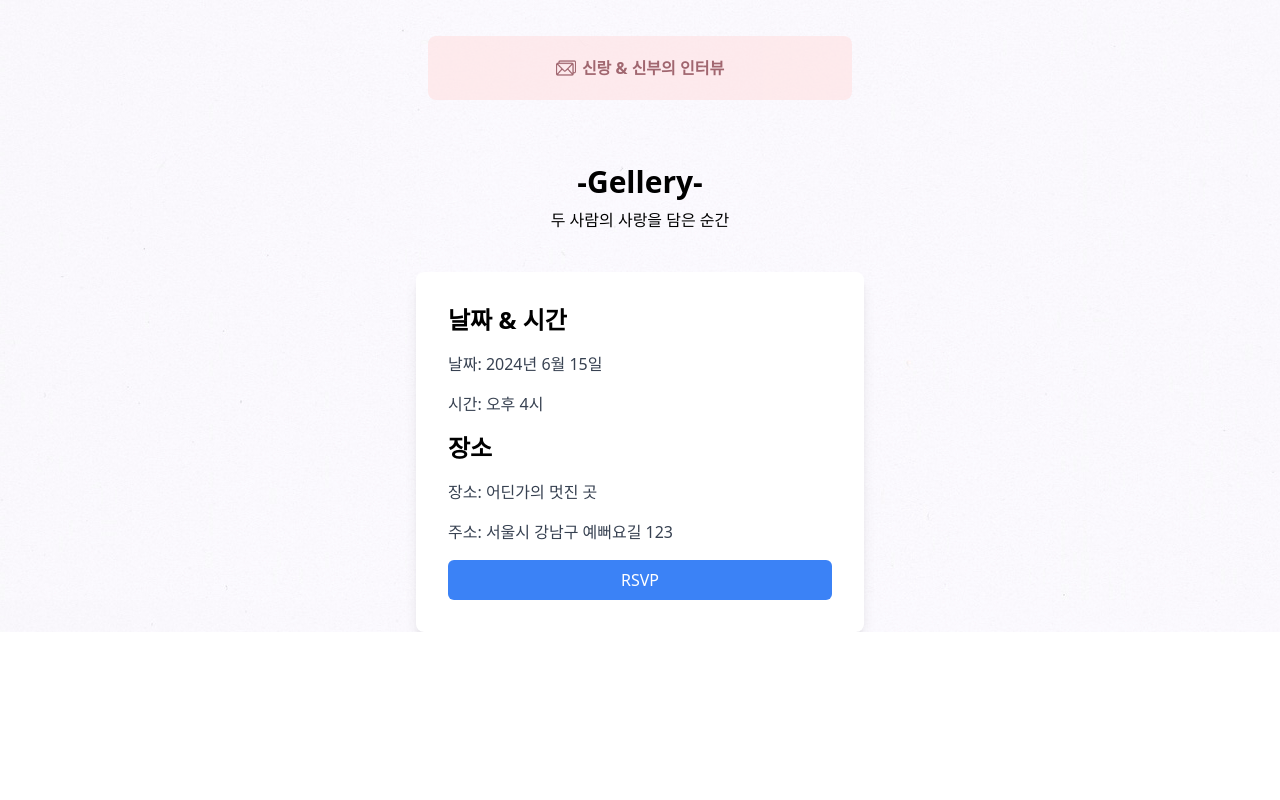
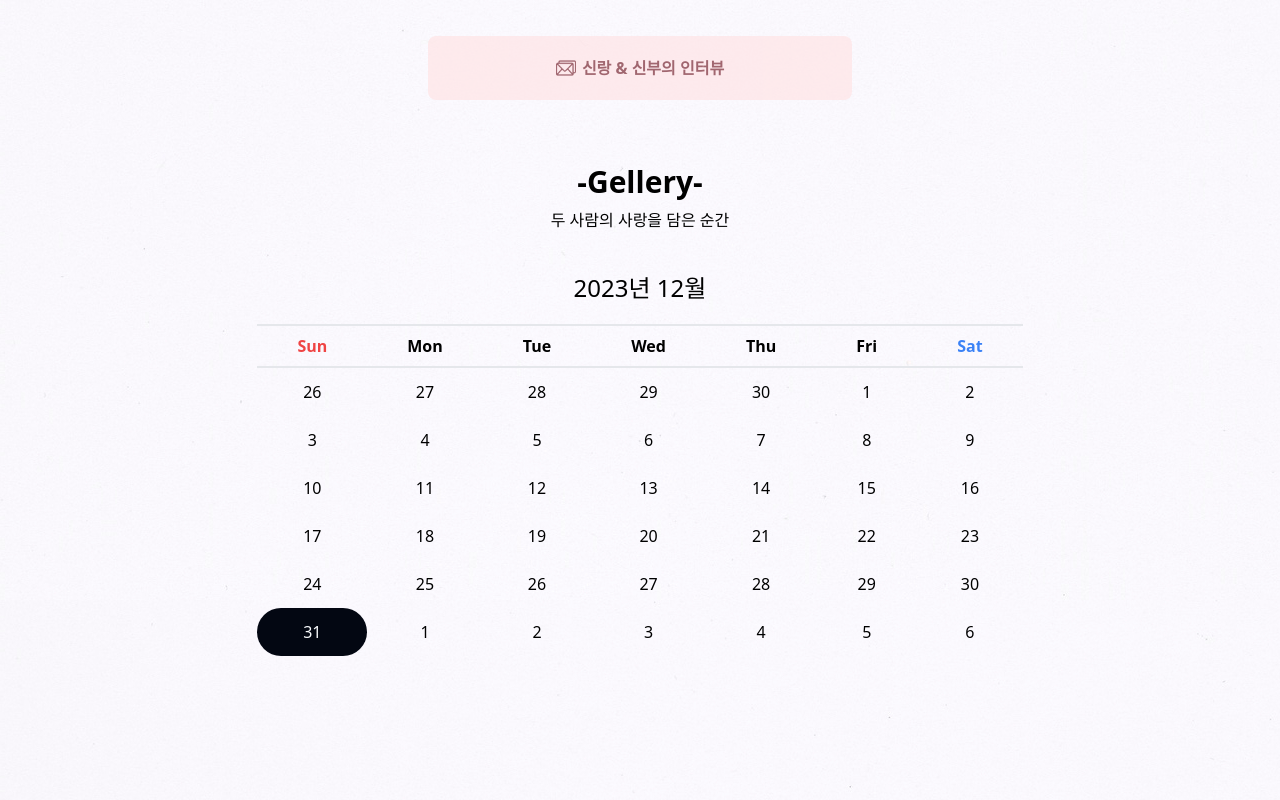
Before and after one commit to ehgud1008/w_invitation, a React (Vite) app in the folder client/: page / in a window 1280 px wide. Shown: the part 1400-2200 px from the top of the page. Before the commit the page ends 2032 px from the top, so only its background shows below. Built offline with nearby package versions, Linux system fonts and the light colour scheme.

Commit message:
캘린더 웨딩날짜 세팅

```diff
--- a/client/src/components/Header.jsx
+++ b/client/src/components/Header.jsx
@@ -7,6 +7,8 @@ const Header = () => {
   const [menuToggle, setMenuToggle] = useState(false);
 
   useEffect( () => {
+    setIsTop(true);
+    setMenuToggle(true);
     window.addEventListener('scroll', checkTop);
     return () => {
       window.removeEventListener('scroll', checkTop);
--- /dev/null
+++ b/client/src/pages/Calendar.jsx
@@ -0,0 +1,115 @@
+import React, { useEffect, useState } from 'react'
+
+const Calendar = () => {
+    const [viewTitleDate, setViewTitleDate] = useState('');
+    const [dates, setDates] = useState('');
+    const date = new Date('2023-12-31 12:31 PM');
+
+    const drawWeddingDate = () => {
+        const weddingDate = date.getDate();
+
+        console.log(document.querySelectorAll('.in'));
+        for(let _date of document.querySelectorAll('.in')){
+            console.log(_date);
+            if(+_date.innerText === weddingDate) {
+                _date.classList.add('text-slate-50');
+                _date.classList.add('bg-gray-950');
+                _date.classList.add('rounded-full');
+                break;
+            }
+        }
+    }
+
+    useEffect( () => {
+        //db에서 결혼날짜 받아와서 세팅하는거로 변경 TODO
+        const viewYear = date.getFullYear();
+        const viewMonth = date.getMonth();
+
+        setViewTitleDate(viewYear + "년 " + (viewMonth+1) + "월");
+
+        //지난달 마지막날, 요일
+        const prevLastDate = new Date(viewYear, viewMonth, 0).getDate();
+        const prevLastDay = new Date(viewYear, viewMonth, 0).getDay();
+
+        //이번달 마지막 날, 요일
+        const thisDate = new Date(viewYear, viewMonth+1, 0).getDate();
+        const thisDay = new Date(viewYear, viewMonth+1, 0).getDay();
+
+        const prevDates = [];
+        const thisDates = [...Array(thisDate+1).keys()].slice(1);
+        const nextDates = [];
+
+        //지난달 날짜 넣어주기
+        if(prevLastDay !== 6){
+            for(var i = 0; i < prevLastDay + 1; i++){
+                prevDates.unshift(prevLastDate - i);
+            }
+        }
+        //다음달 날짜 넣어주기
+        for(var i = 1; i < 7-thisDay; i++){
+            nextDates.push(i);
+        }
+
+        //지난날, 이번날, 다음날 합치기
+        const dates = prevDates.concat(thisDates, nextDates);
+        const firstDateIndex = dates.indexOf(1);    //이번달 1월의 인덱스
+        const lastDateIndex = dates.lastIndexOf(thisDate);  //이번달 마지막날 인덱스
+
+        //날짜 뿌리기
+        for(var i = 1; i < (dates.length/7)+1; i++){
+            for(var j = 7*(i-1); j < 7*(i-1)+7; j++){
+                const condition = j >= firstDateIndex && j < lastDateIndex+1 ? 'in' : 'out';
+                if(j == 7*(i-1)){
+                    dates[j] = `<tr><td class="p-3 ${condition} text-center">${dates[j]}</td>`;
+                }else if (j == (7*(i-1)+7)-1){
+                    dates[j] = `<td class="p-3 ${condition} text-center">${dates[j]}</td></tr>`;
+                }else{
+                    dates[j] = `<td class="p-3 ${condition} text-center">${dates[j]}</td>`;
+                 }
+            }
+
+        }
+
+        setDates(dates.join(''));
+
+
+    }, drawWeddingDate());
+
+
+  return (
+    <div className=''>
+        <div className='flex place-content-center mb-5'>
+            {/* <button className='text-lg '>&lt;</button> */}
+            <p className='mx-5 text-2xl'>{viewTitleDate}</p>
+            {/* <button className='text-lg '>&gt;</button> */}
+        </div>
+        <table>
+            <thead className='place-content-center border-solid border-y-2 mb-10'>
+                <tr className=''>
+                    <th className='lg:px-10 md:px-7 sm:px-4 px-4 py-2 text-red-500'>Sun</th>
+                    <th className='lg:px-10 md:px-7 sm:px-4 px-4 py-2 '>Mon</th>
+                    <th className='lg:px-10 md:px-7 sm:px-4 px-4 py-2 '>Tue</th>
+                    <th className='lg:px-10 md:px-7 sm:px-4 px-4 py-2 '>Wed</th>
+                    <th className='lg:px-10 md:px-7 sm:px-4 px-4 py-2 '>Thu</th>
+                    <th className='lg:px-10 md:px-7 sm:px-4 px-4 py-2 '>Fri</th>
+                    <th className='lg:px-10 md:px-7 sm:px-4 px-4 py-2 text-blue-500'>Sat</th>
+                </tr>
+            </thead>
+            <tbody dangerouslySetInnerHTML={ {__html:dates}}>
+            </tbody>
+        </table>
+        {/* <div className='flex place-content-center border-solid border-y-2 p-2 mb-10'>
+            <div className='mx-3'>Sun</div>
+            <div className='mx-3'>Mon</div>
+            <div className='mx-3'>Tue</div>
+            <div className='mx-3'>Wed</div>
+            <div className='mx-3'>Thu</div>
+            <div className='mx-3'>Fri</div>
+            <div className='mx-3'>Sat</div>
+        </div> */}
+
+    </div>
+  )
+}
+
+export default Calendar
--- a/client/src/pages/Home.jsx
+++ b/client/src/pages/Home.jsx
@@ -1,5 +1,6 @@
 import React from 'react'
 import Gallery from './Gallery'
+import Calendar from './Calendar'
 
 const Home = () => {
   return (
@@ -46,7 +47,11 @@ const Home = () => {
             </button>
         </div>
         <Gallery />
-        <div className="max-w-md bg-white p-8 rounded-lg shadow-lg w-full lg:w-2/3">
+        <Calendar />
+        <div className='mt-36'>
+
+        </div>
+        {/* <div className="max-w-md bg-white p-8 rounded-lg shadow-lg w-full lg:w-2/3">
         <h2 className="text-2xl font-bold mb-4">날짜 & 시간</h2>
         <p className="text-gray-700 mb-4">날짜: 2024년 6월 15일</p>
         <p className="text-gray-700 mb-4">시간: 오후 4시</p>
@@ -54,7 +59,7 @@ const Home = () => {
         <p className="text-gray-700 mb-4">장소: 어딘가의 멋진 곳</p>
         <p className="text-gray-700 mb-4">주소: 서울시 강남구 예뻐요길 123</p>
         <a href="/rsvp" className="bg-blue-500 hover:bg-blue-600 text-white py-2 px-4 rounded-md transition duration-300 block text-center">RSVP</a>
-        </div>
+        </div> */}
     </div>
   )
 }
--- a/client/tailwind.config.js
+++ b/client/tailwind.config.js
@@ -11,6 +11,9 @@ export default {
       }
     },
     screens: {
+      'xs': '550px',
+      // => @media (min-width: 640px) { ... }
+
       'sm': '640px',
       // => @media (min-width: 640px) { ... }
 
```
